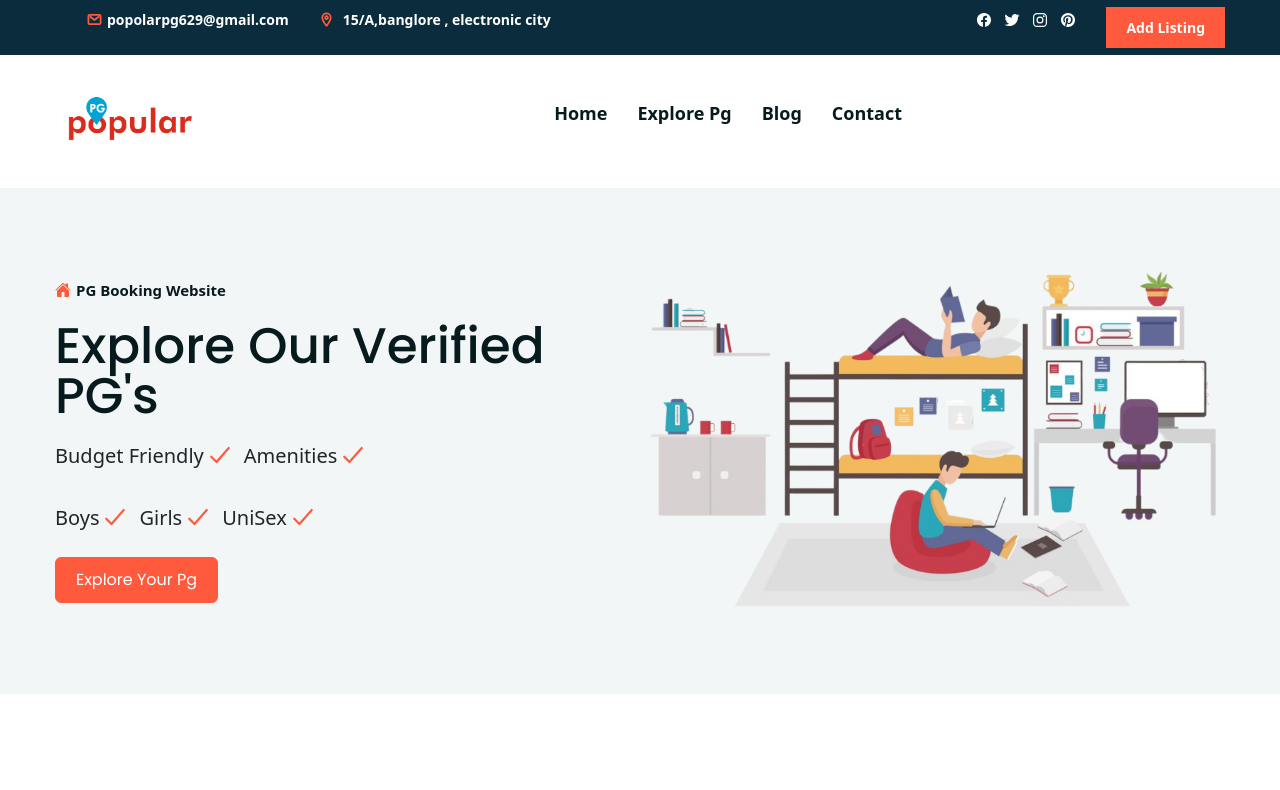
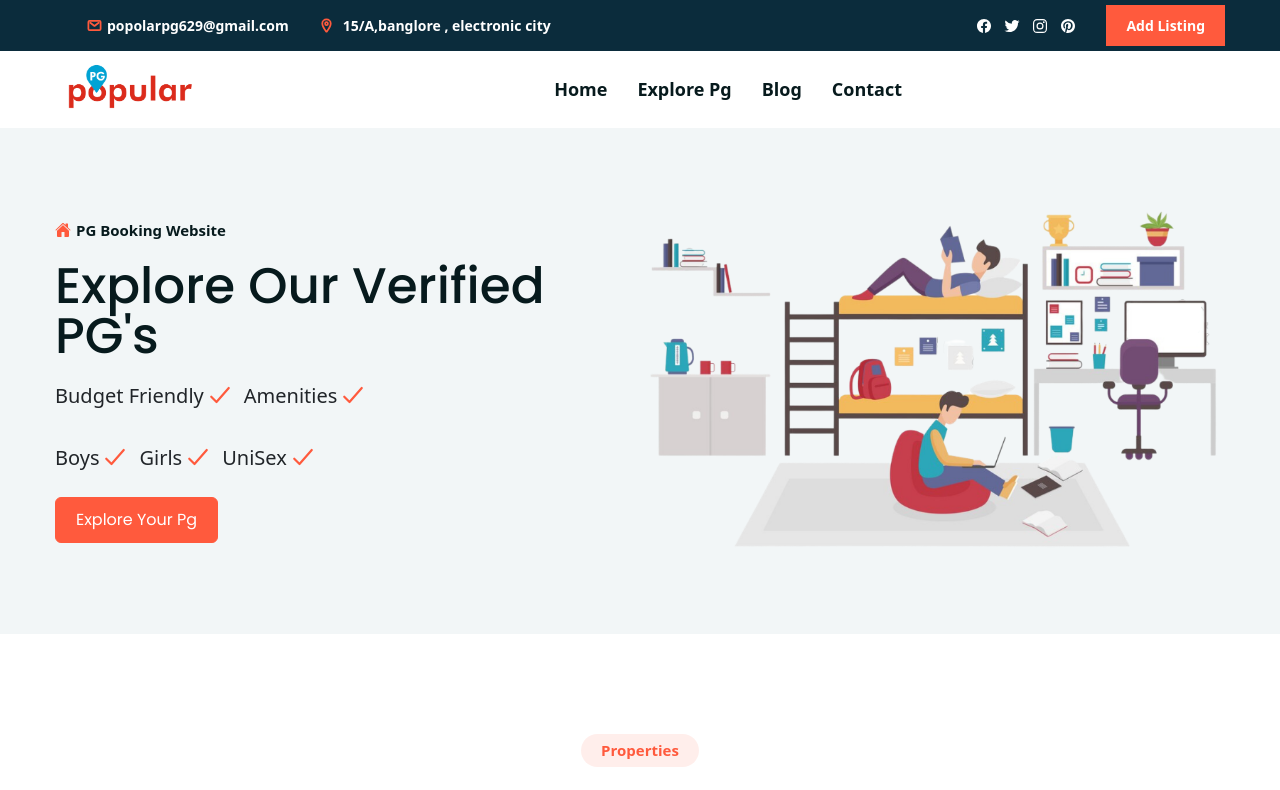
Before and after one commit to HariKarumuri/popularpg2.0, a React (Create React App) app: page / in a window 1280 px wide. Shown: the top 790 px of the page. Built offline with nearby package versions, Linux system fonts and the light colour scheme; no server answers.

Commit message:
ul sizing padding 0

```diff
--- a/src/pages/Home.js
+++ b/src/pages/Home.js
@@ -9,9 +9,9 @@ const Home = () => {
   return (
     <div>
       <Hero />
+      <Featured />
       <AboutUs />
       <Services />
-      <Featured />
       <BlogList />
     </div>
   );
--- a/src/styles/Header.css
+++ b/src/styles/Header.css
@@ -10,6 +10,9 @@
 .header-top {
   background: var(--prussian-blue);
   padding-block: 15px;
+}
+.header-top ul , .header-bottom ul{
+  margin-bottom: 0;
 }
 
 .header-top .container,
@@ -69,7 +72,8 @@
 
 .header-bottom {
   background: var(--white);
-  padding-block: 25px;
+  padding-block: 20px;
+  padding: 10px 0 !important;
 }
 
 .header-bottom .logo img { margin-inline: auto; }
```
